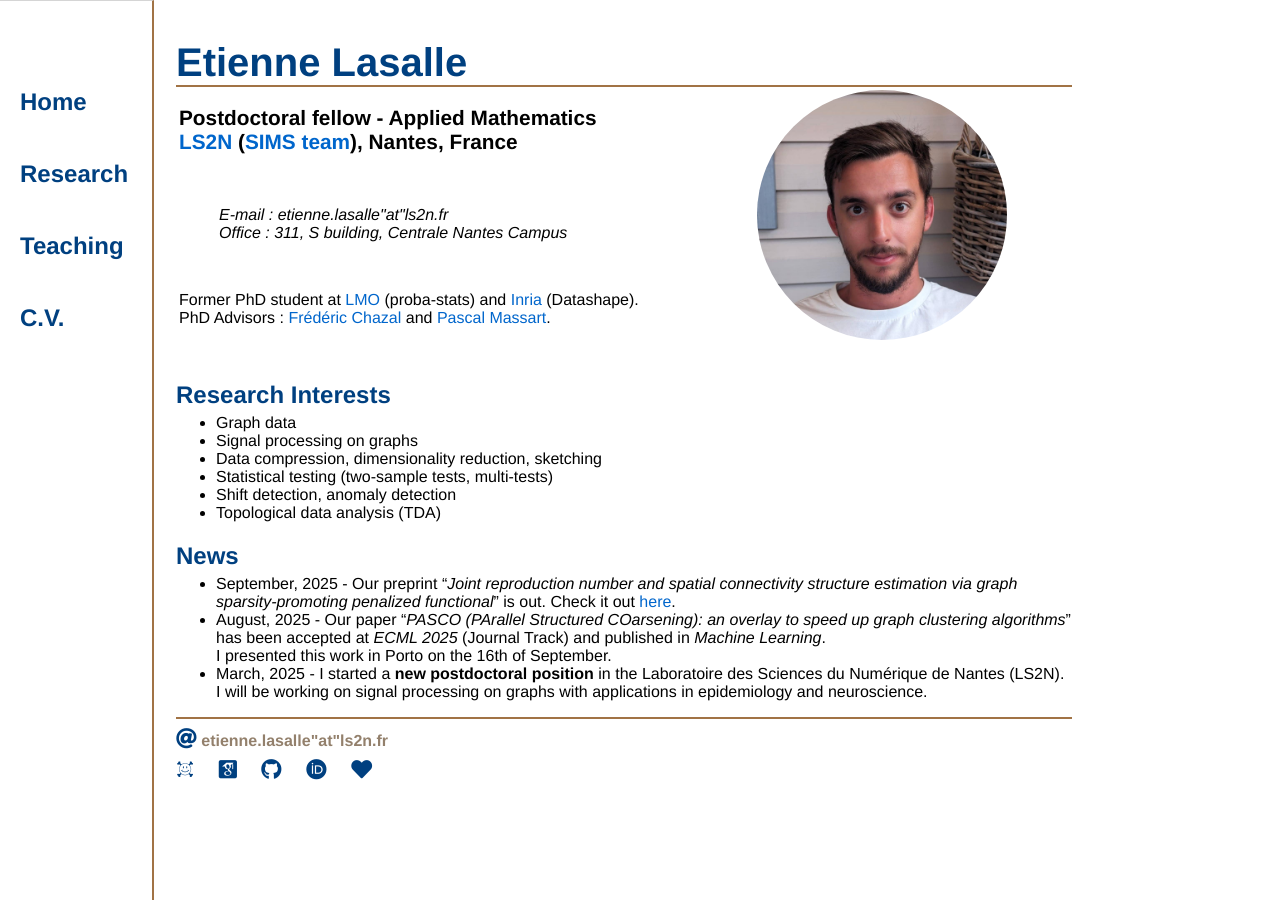
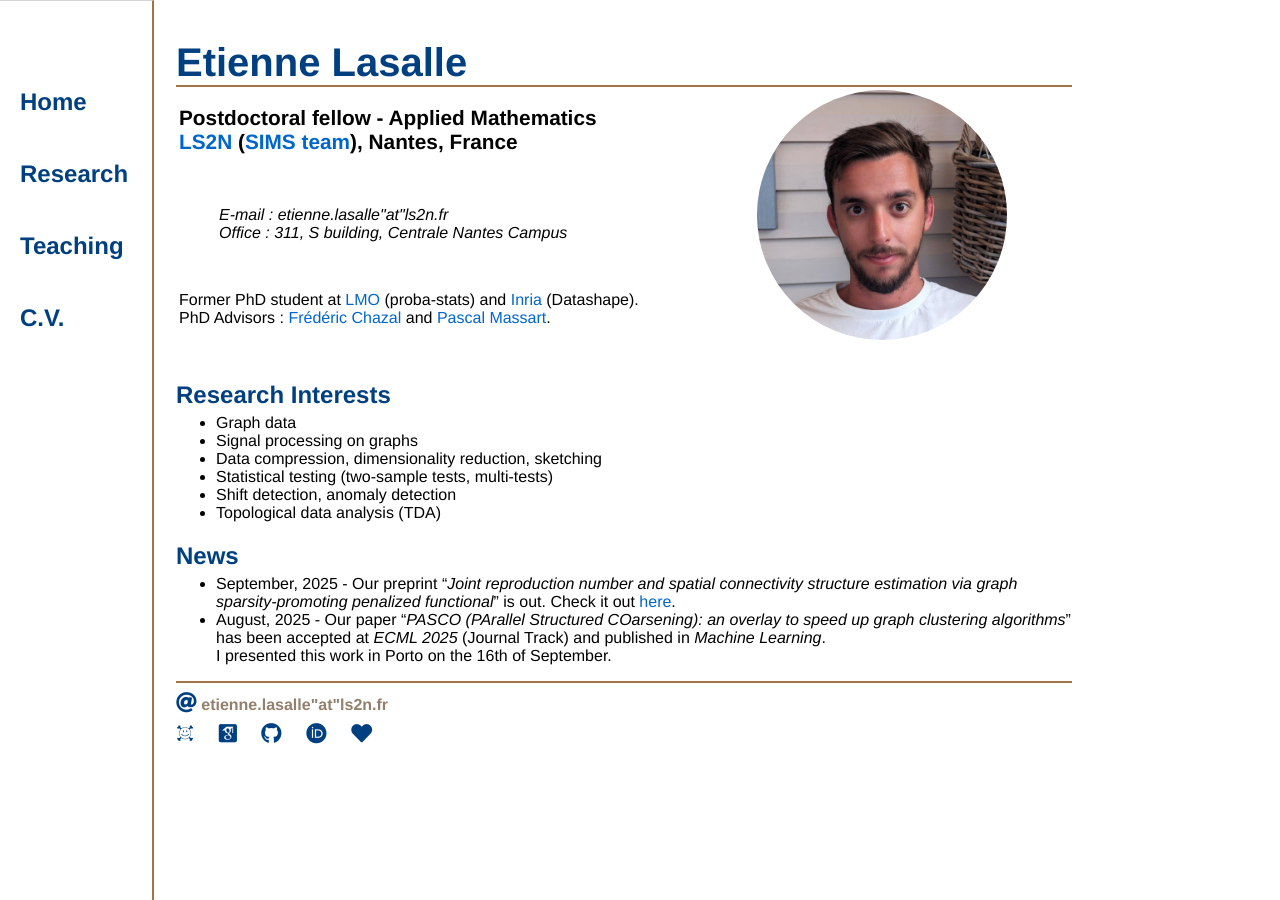
Before and after one commit to elasalle/elasalle.github.io, a Jekyll site: the page built from index.html, in a window 1280 px wide. Built offline with Jekyll 4.4.1, drawn with Linux system fonts in a browser that asks for light colours; some web fonts are replaced.

Commit message:
update news

```diff
--- a/index.html
+++ b/index.html
@@ -46,6 +46,5 @@ title: Etienne Lasalle
 	<ul class="normalsize">
 		<li>September, 2025 - Our preprint <q><i>Joint reproduction number and spatial connectivity structure estimation via graph sparsity-promoting penalized functional</i></q> is out.  Check it out <a href="https://arxiv.org/pdf/2509.20034">here</a>.</li>
 		<li>August, 2025 - Our paper <q><i>PASCO (PArallel Structured COarsening): an overlay to speed up graph clustering algorithms</i></q> has been accepted at <i>ECML 2025</i> (Journal Track) and published in <i>Machine Learning</i>. <br> I presented this work in Porto on the 16th of September.</li>
-		<li>March, 2025 - I started a <b>new postdoctoral position</b> in the Laboratoire des Sciences du Numérique de Nantes (LS2N). <br> I will be working on signal processing on graphs with applications in epidemiology and neuroscience.</li>
 	</ul>
 </div><!-- /.blurb -->
```
